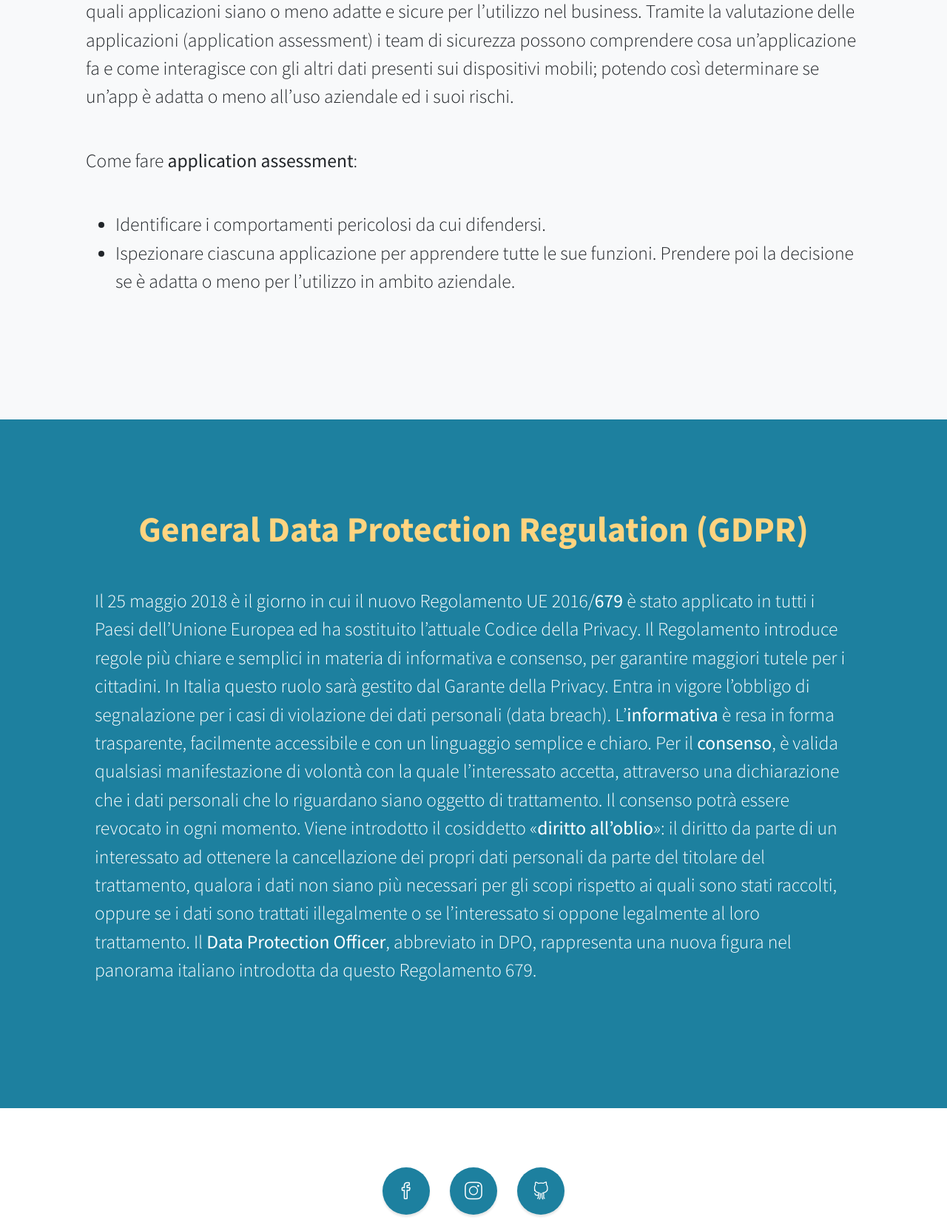
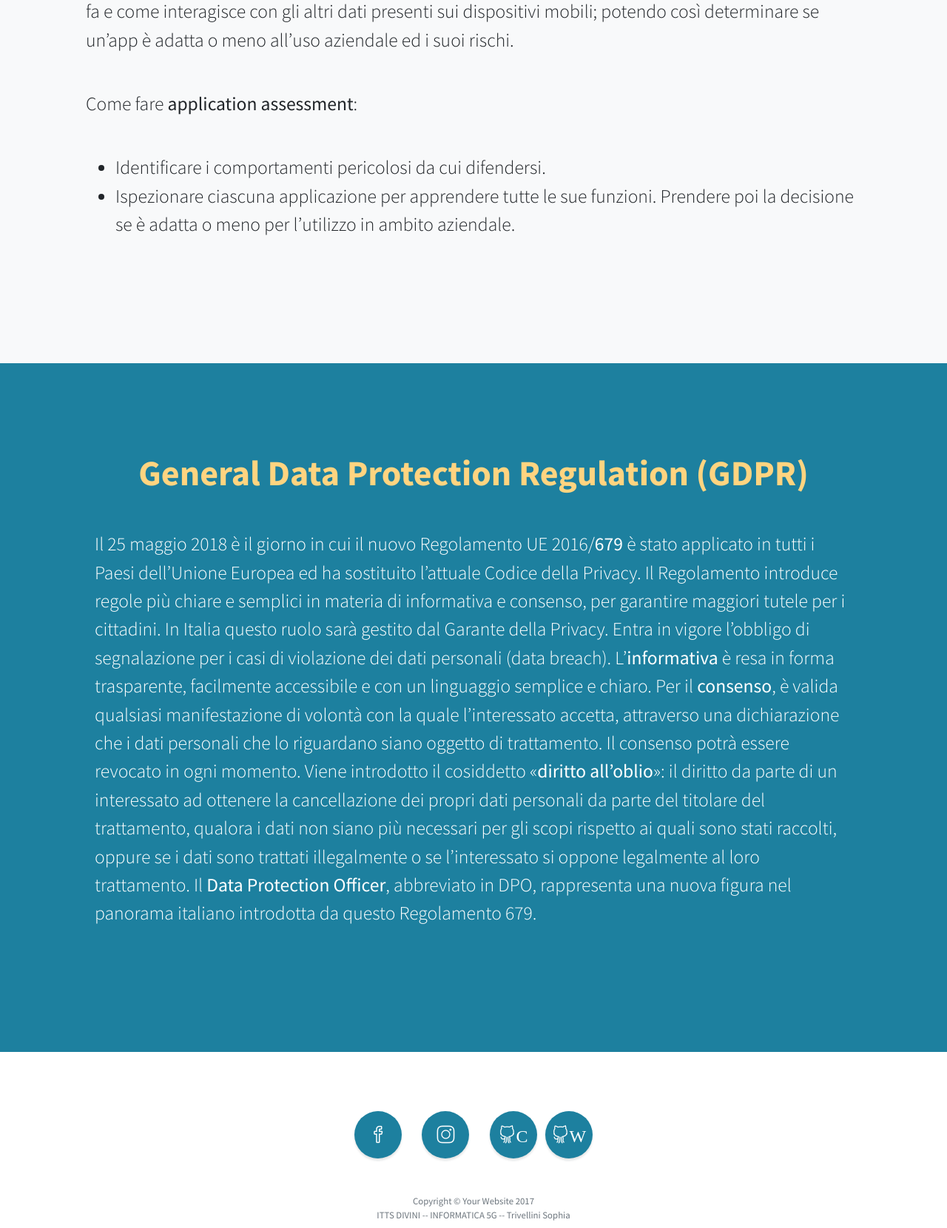
Before and after one commit to Rondini-Matteo/cripty-web, a PHP site: page /sophia.php in a window 1280 px wide. Shown: the part 4840-6500 px from the top of the page at 74% size. Run offline with PHP 8.4, Linux system fonts and the light colour scheme.

Commit message:
Add files via upload

```diff
--- a/sophia.php
+++ b/sophia.php
@@ -32,7 +32,7 @@
   <body id="page-top" data-spy="scroll" data-target=".navbar" data-offset="50">
    <!-- Navbar -->
 	<nav class="navbar navbar-expand-sm bg-dark navbar-light navbar-fixed-top ">
-		<ul class="navbar-nav">
+		<ul class="navbar-nav sinistra">
 			<li class="nav-item active">
 				<a class="nav-link js-scroll-trigger" style='color:#FFFFFF;' href="https://www.divini5g.com/cryptolocker/" target="_blank">Home Page </a>
 			</li>
@@ -53,6 +53,9 @@
 			</li>
 			<li class="nav-item active">
 				<a class="nav-link js-scroll-trigger" style='color:#FFFFFF;' href="#gdpr">Legge GDPR </a>
+			</li>
+			<li class="nav-item active">
+				<a class="nav-link js-scroll-trigger" style='color:#FFFFFF;' href="https://www.divini5g.com/cryptolocker/riferimenti.php">Riferimenti</a>
 			</li>
 		</ul>
 	</nav>
@@ -88,7 +91,7 @@
 	 text-align: left;
 }
 
-ul{
+.sinistra{
 	text-align: left;
 }
 </style>
@@ -120,7 +123,7 @@
 Per valutare la sicurezza è necessario individuare le minacce e i rischi associati ai beni informatici, al fine di proteggerli.
 La sicurezza informatica è un problema molto sentito per via della crescente informatizzazione della società e della parallela diffusione e degli hacker.
 Caratteristiche fondamentali: </p>
-<ul class="lead mb-5" style="font-size:2vw;">
+<ul class="lead mb-5 sinistra" style="font-size:2vw;">
 <li>Safety (sicurezza): una serie di accorgimenti per eliminare la produzione di danni irreparabili all'interno del sistema;</li>
 <li>Reliability (affidabilità): prevenzione da eventi che possono produrre danni al sistema.</li>
 </ul>
@@ -140,7 +143,7 @@
 			<div class="testo mx-auto">
 				<p class="lead mb-5" style="font-size:2vw; ">Un Malware (“software maligno”) è un qualsiasi programma creato per effettuare un’azione non autorizzata
 			che può danneggiare il funzionamento e la sicurezza del sistema operativo.</p>
-			<ul class="lead mb-5" style="font-size:2vw; ">
+			<ul class="lead mb-5 sinistra" style="font-size:2vw; ">
 	<li><strong>Virus</strong>:è un programma che si propaga di file in file all’interno di uno stesso PC, muovendosi poi da un PC all’altro.
 	Può essere programmato per cancellare o danneggiare dati.
 </li>
@@ -173,7 +176,7 @@
 		</div>
 		<div class="row">
 			<div class="testo mx-auto">
-			<ul class="lead mb-5" style="font-size:2vw;">
+			<ul class="lead mb-5 sinistra" style="font-size:2vw;">
 <li><strong>Hacker</strong> (white hat): appassionati di informatica che mettono a disposizione le loro conoscenze per creare programmi non dannosi
  utilizzabili da chiunque.
 </li>
@@ -181,15 +184,12 @@
 </ul>
 <p class="lead mb-5" style="font-size:2vw;">Suddivisi in:</p>
 
-<ul class="lead mb-5" style="font-size:2vw;">
+<ul class="lead mb-5 sinistra" style="font-size:2vw;">
 <li><strong>Script kiddies</strong>: giovani che sfruttano malware scritti da altri per vantarsi dello loro capacità, pur non avendole.
 </li>
 
 	<li><strong>Hacktivist</strong>: soggetti spinti da motivazioni sociali, politiche o personali. Il loro obiettivo è rendere inutilizzabili i siti Web,
 	bloccare servizi o rubare informazioni.
-</li>
-
-	<li><strong>Rootkit</strong>: permette di accedere a un computer senza l’autorizzazione dell’utente, eludendo i software di sicurezza.
 </li>
 
 	<li><strong>eMugger</strong>: soggetti  rubare e commerciare dati aziendali, segreti industriali e sottrarre dati personali.
@@ -221,7 +221,7 @@
 			<p class="lead mb-5" style="font-size:2vw; ">Dal momento che l'informazione è un bene aziendale ogni organizzazione deve essere
 			in grado di garantire la sicurezza dei propri dati. Per questo le imprese hanno precisi obblighi in materia di privacy.
 			Una fase indispensabile di ogni pianificazione della sicurezza è la valutazione del rischio e la gestione del rischio. Come proteggere i dati: </p>
-			<ul class="lead mb-5" style="font-size:2vw; ">
+			<ul class="lead mb-5 sinistra" style="font-size:2vw; ">
 <li>Sapere quali sono i dati da proteggere;</li>
 
 	<li>Formare i dipendenti;</li>
@@ -257,7 +257,7 @@
 come interagisce con gli altri dati presenti sui dispositivi mobili; potendo così determinare se un’app è adatta o meno all’uso aziendale ed i suoi rischi.
 </p>
 <p class="lead mb-5" style="font-size:2vw;">Come fare <strong>application assessment</strong>:</p>
-<ul class="lead mb-5" style="font-size:2vw;">
+<ul class="lead mb-5 sinistra" style="font-size:2vw;">
 <li>Identificare i comportamenti pericolosi da cui difendersi.</li>
 <li>Ispezionare ciascuna applicazione per apprendere tutte le sue funzioni. Prendere poi la decisione se è adatta o meno per l’utilizzo in ambito aziendale.</li>
 </ul>
@@ -297,26 +297,28 @@
 </section>
 
 
-
-
     <!-- Footer -->
      <footer class="footer text-center" id="contact">
       <div class="container">
-        <ul class="list-inline mb-5 text-center">
+        <ul class="list-inline mb-5 ">
           <li class="list-inline-item">
-            <a class="social-link rounded-circle text-white mr-3"
-			href="https://www.facebook.com/itdivini/" target="_blank">
+            <a class="social-link rounded-circle text-white mr-3" href="https://www.facebook.com/itdivini/" target="_blank">
               <i class="icon-social-facebook"></i>
             </a>
           </li>
           <li class="list-inline-item">
-            <a class="social-link rounded-circle text-white mr-3" href="https://www.instagram.com/itisdivini" target="_blank">
+            <a class="social-link rounded-circle text-white mr-3" href="https://www.instagram.com/itisdivini/" target="_blank">
               <i class="icon-social-instagram"></i>
             </a>
           </li>
           <li class="list-inline-item">
-            <a class="social-link rounded-circle text-white" href="#">
-              <i class="icon-social-github"></i>
+            <a class="social-link rounded-circle text-white" href="https://github.com/Rondini-Matteo/Cripty" target="_blank">
+              <i class="icon-social-github">C</i>
+            </a>
+          </li>
+		  <li class="list-inline-item">
+            <a class="social-link rounded-circle text-white" href="https://github.com/Rondini-Matteo/cripty-web" target="_blank">
+              <i class="icon-social-github">W</i>
             </a>
           </li>
         </ul>
```
Also changed, not shown: index.php (+11 -7 lines), matteo.php (+12 -8 lines).
